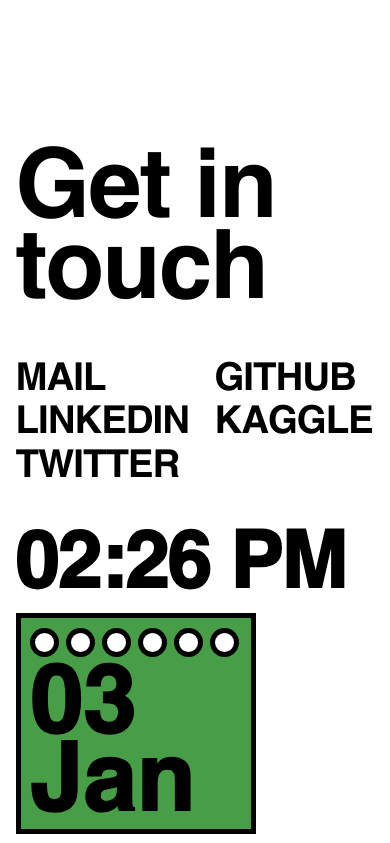
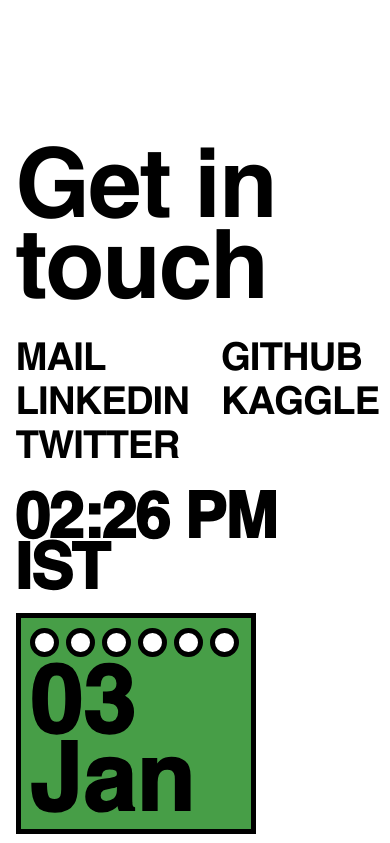
Before and after one commit to jaiminjariwala/jaiminjariwala, a React (Vite) app: page / in a window 390 px wide. Shown: the part 1588-2431 px from the top of the page. Built offline with nearby package versions, Linux system fonts and the light colour scheme.

Commit message:
added Indian Standard Time (IST)

```diff
--- a/src/components/Contact/Contact.css
+++ b/src/components/Contact/Contact.css
@@ -44,7 +44,7 @@
 .contact-item::after {
   content: '';
   position: absolute;
-  bottom: 4px;
+  bottom: 3.2px;
   left: 0;
   width: 100%;
   height: 3px;
@@ -153,7 +153,7 @@
 }
 
 /* Mobile Breakpoint (431px - 767px) */
-@media screen and (max-width: 767px) {
+@media screen and (max-width: 768px) {
   .contact {
     padding: 6vh 4vw 1vh;
   }
@@ -168,7 +168,7 @@
   }
 
   .contact-links {
-    gap: 1.6rem;
+    gap: 2rem;
   }
 
   .contact-column {
@@ -181,7 +181,7 @@
   }
 
   .time {
-    font-size: clamp(5rem, 6vw, 4rem);
+    font-size: clamp(4rem, 6vw, 4rem);
   }
 }
 
@@ -204,6 +204,6 @@
   }
 
   .time {
-    font-size: clamp(4rem, 6vw, 4rem);
+    font-size: clamp(3.5rem, 6vw, 4rem);
   }
 }
--- a/src/components/Contact/Contact.jsx
+++ b/src/components/Contact/Contact.jsx
@@ -61,7 +61,7 @@ const Contact = () => {
                         <span className="month">{month}</span>
                     </div>
                 </div>
-                <div className="time">{time}</div>
+                <div className="time">{time} IST</div>
             </div>
         </div>
     );
```
